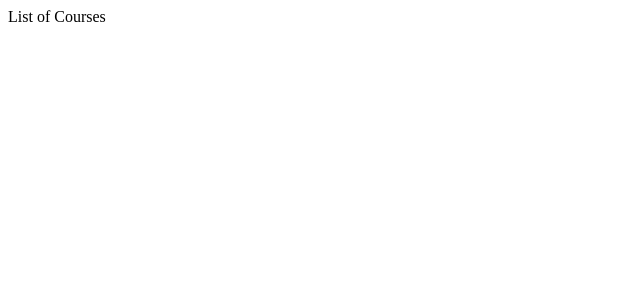
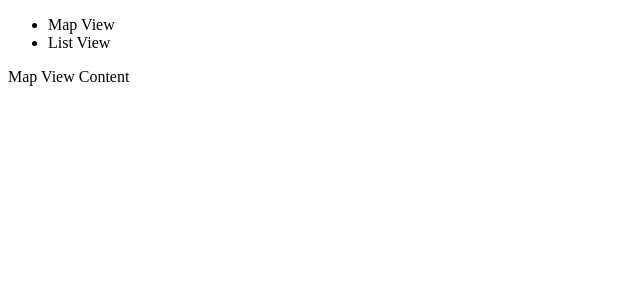
Before and after one commit to alphaShash/e-commerce-, an Angular app: page / in a window 1280 px wide. Shown: the top 300 px of the page, without its empty margins (0-640 px from the left). Built offline with nearby package versions, Linux system fonts and the light colour scheme.

Commit message:
ng switchcase

```diff
--- a/src/app/app.component.html
+++ b/src/app/app.component.html
@@ -540,10 +540,20 @@
     </div>
 </bootstrap-panel> -->
 
-<div *ngIf="courses.length > 0; then coursesList else noCourses"></div>
+<!-- <div *ngIf="courses.length > 0; then coursesList else noCourses"></div>
 <ng-template #coursesList>
   List of Courses
 </ng-template>
 <ng-template #noCourses>
   No Courses Yet
-</ng-template>
+</ng-template> -->
+
+<ul class="nav nav-pills">
+  <li [class.active]="viewMode == 'map'"><a (click)="viewMode = 'map'">Map View</a></li>
+  <li [class.active]="viewMode == 'list'"><a (click)="viewMode = 'list'">List View</a></li>
+</ul>
+<div [ngSwitch]="viewMode">
+  <div *ngSwitchCase="'map'">Map View Content</div>
+  <div *ngSwitchCase="'list'">List view Content</div>
+  <div *ngSwitchDefault>Otherwise</div>
+</div>
--- a/src/app/app.component.ts
+++ b/src/app/app.component.ts
@@ -10,6 +10,8 @@
 export class AppComponent {
   title = 'Angular hello-world';
 
+  viewMode = 'map'
+
   courses = [1,2];
   post = {
     title: "Title",
```
